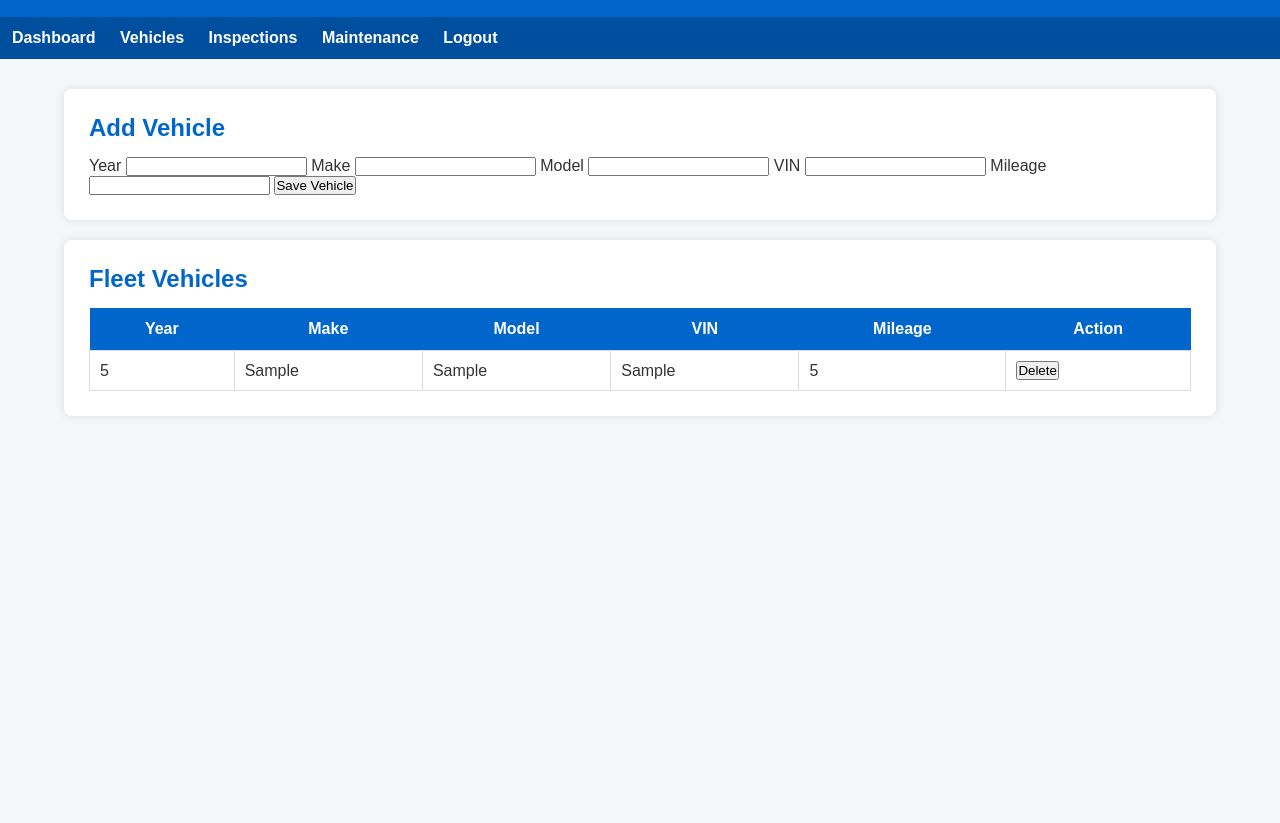
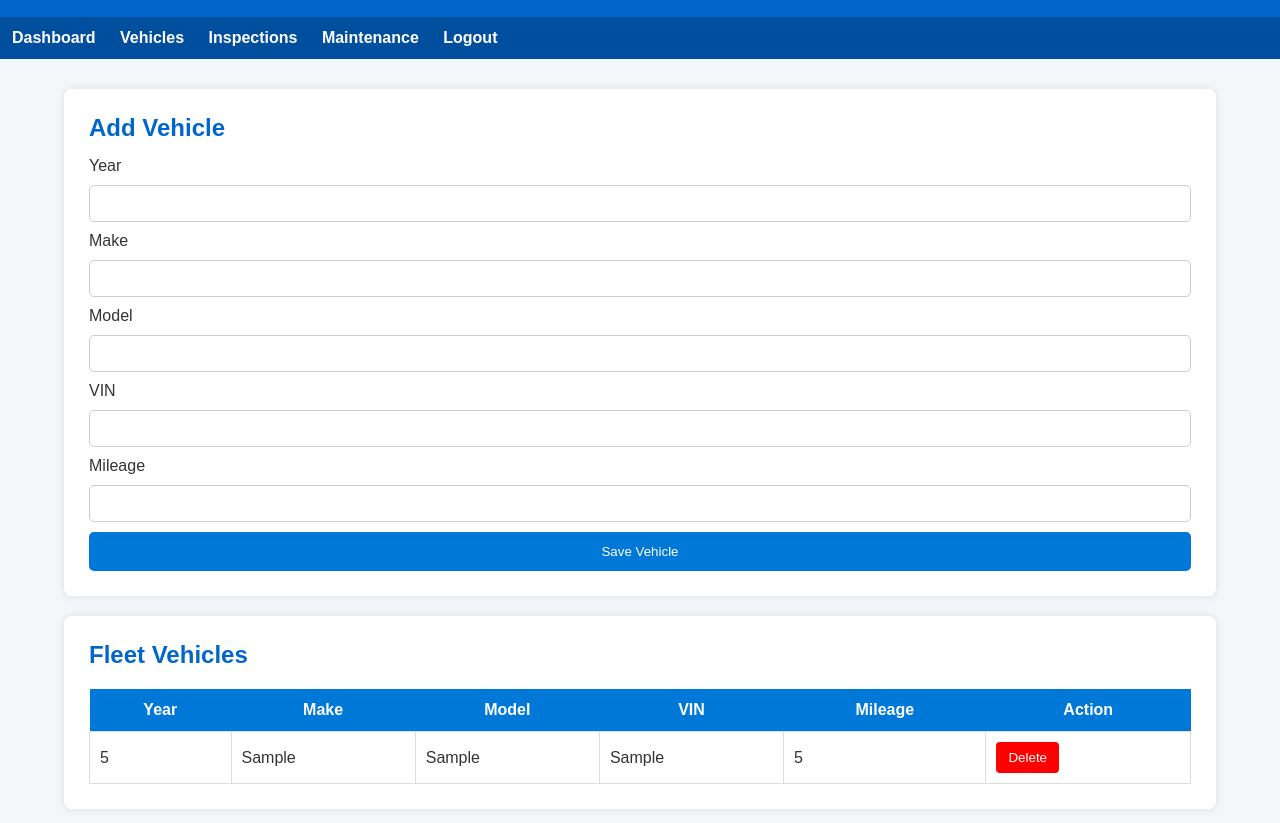
Before and after one commit to hillkrest-design/FleetCheck, a plain HTML site: page vehichles.html in a window 1280 px wide. Both pictures are taken after typing "5", "Sample", "Sample", "Sample", "5" into the empty fields and a click on the button "Save Vehicle". Shown: the part 57-880 px from the top of the page. Before the commit the page ends 800 px from the top, so only its background shows below. Drawn offline with Linux system fonts and the light colour scheme.

Commit message:
Update style.css

```diff
--- a/css/style.css
+++ b/css/style.css
@@ -153,3 +153,90 @@ table td {
 .button:hover {
     background: #004f9e;
 }
+
+
+form{
+
+display:flex;
+
+flex-direction:column;
+
+gap:10px;
+
+}
+
+form input{
+
+padding:10px;
+
+border:1px solid #ccc;
+
+border-radius:5px;
+
+}
+
+form button{
+
+padding:12px;
+
+background:#0078d7;
+
+color:white;
+
+border:none;
+
+cursor:pointer;
+
+border-radius:5px;
+
+}
+
+form button:hover{
+
+background:#005fa3;
+
+}
+
+table{
+
+width:100%;
+
+border-collapse:collapse;
+
+margin-top:20px;
+
+}
+
+table th{
+
+background:#0078d7;
+
+color:white;
+
+padding:12px;
+
+}
+
+table td{
+
+padding:10px;
+
+border:1px solid #ddd;
+
+}
+
+table button{
+
+background:red;
+
+color:white;
+
+border:none;
+
+padding:8px 12px;
+
+cursor:pointer;
+
+border-radius:4px;
+
+}
```
